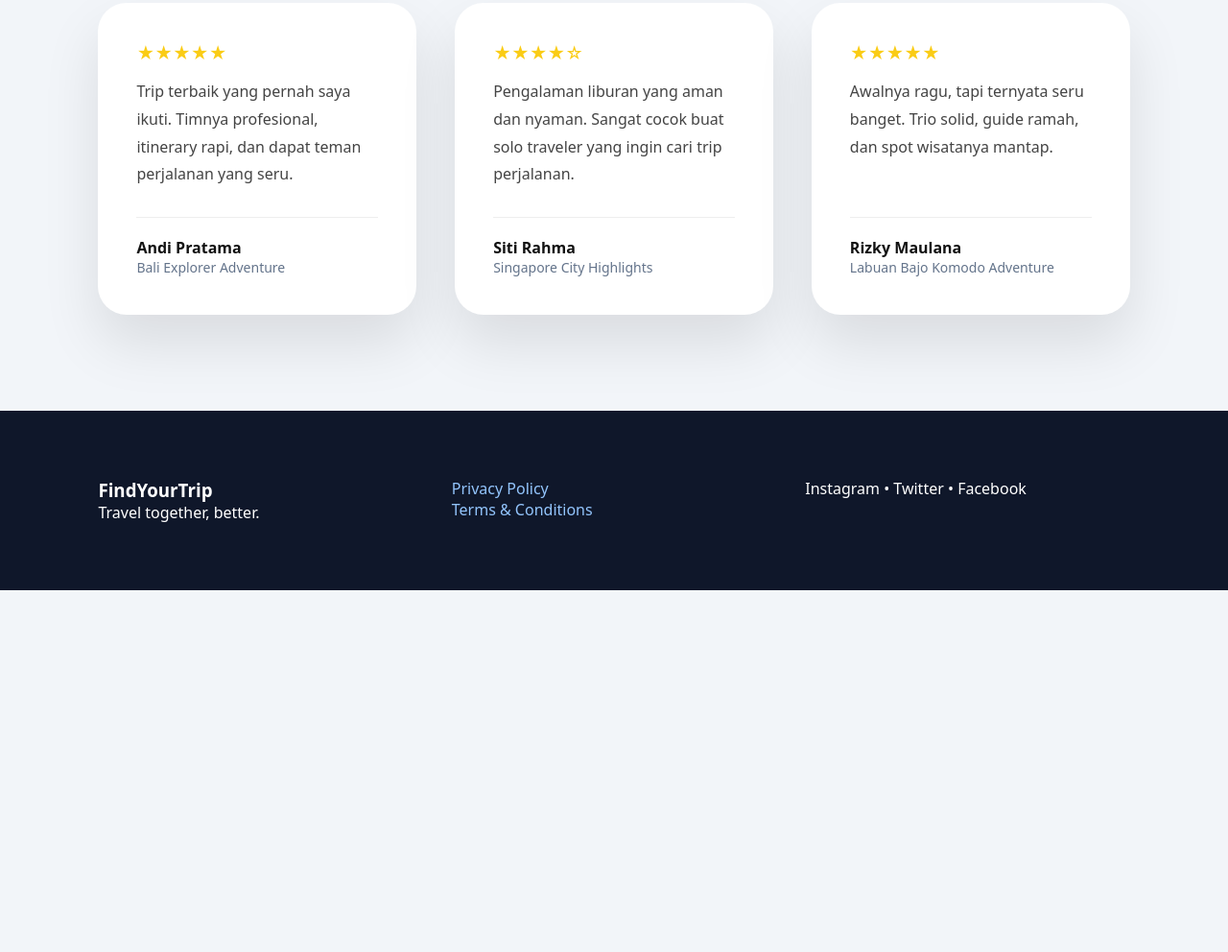
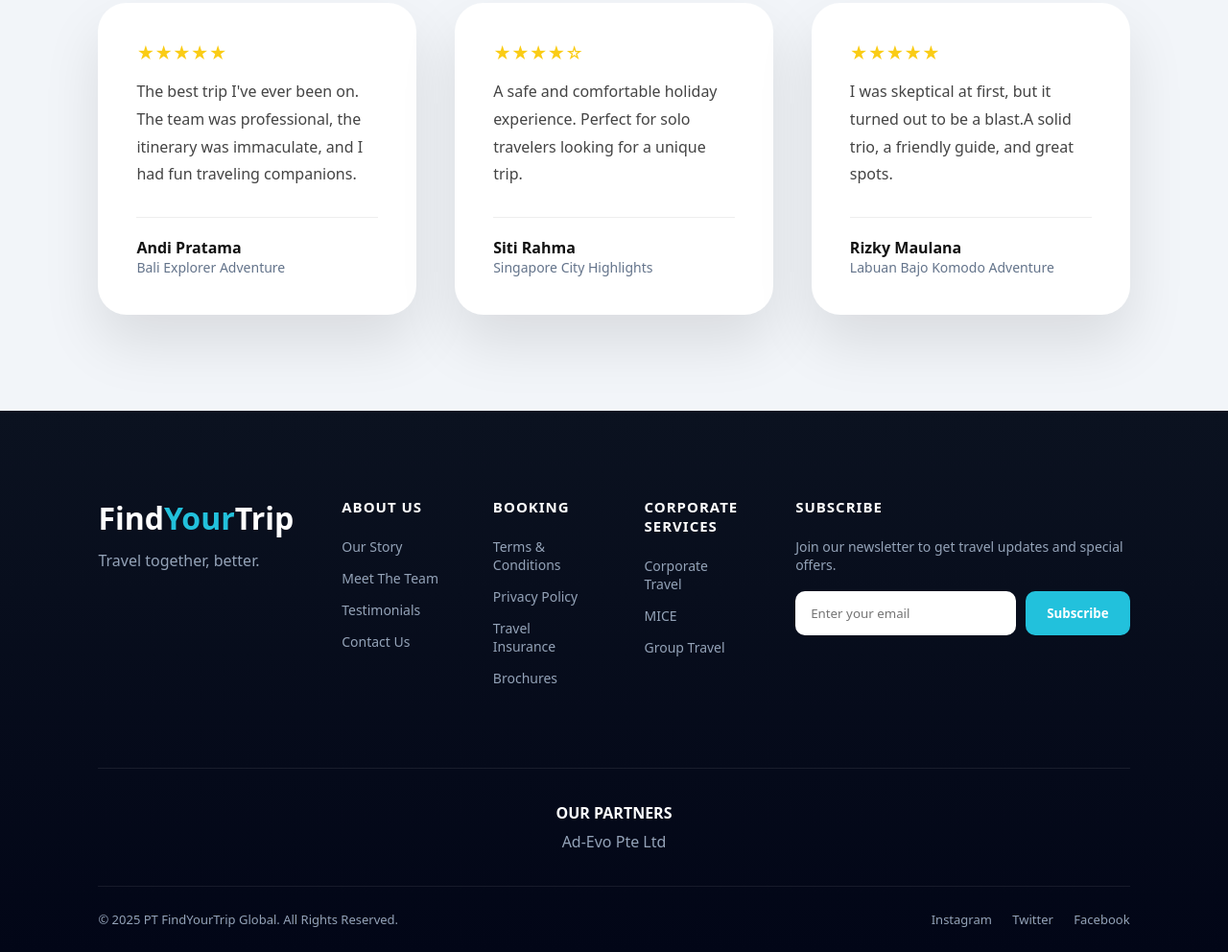
Before and after one commit to fedev1305-ctrl/testtravel, a plain HTML site: page reviews.html in a window 1280 px wide. Shown: the part 772-1764 px from the top of the page at 96% size. Before the commit the page ends 1387 px from the top, so only its background shows below. Drawn offline with Linux system fonts and the light colour scheme.

Commit message:
Update reviews.html

```diff
--- a/reviews.html
+++ b/reviews.html
@@ -153,27 +153,126 @@ section{
 }
 
 /* ================= FOOTER ================= */
-footer{
-  background:#0f172a;
-  color:#fff;
-  padding:70px 8%;
-}
-.footer-grid{
-  display:grid;
-  grid-template-columns:repeat(3,1fr);
-  gap:30px;
-}
-footer a{
-  color:#93c5fd;
-  text-decoration:none;
+.footer{
+  background:linear-gradient(180deg,#0b1220,#020617);
+  color:#cbd5f5;
+  padding:90px 8% 0;
 }
 
-/* ================= RESPONSIVE ================= */
-@media(max-width:900px){
-  .review-grid{
+.footer-container{
+  display:grid;
+  grid-template-columns:1.3fr 1fr 1fr 1fr 1.6fr;
+  gap:50px;
+  padding-bottom:70px;
+}
+
+.footer-brand h2{
+  font-size:32px;
+  color:#fff;
+  font-weight:800;
+}
+.footer-brand span{
+  color:var(--primary);
+}
+.footer-brand p{
+  margin-top:12px;
+  color:#94a3b8;
+}
+
+.footer-col h4,
+.footer-subscribe h4{
+  font-size:15px;
+  margin-bottom:22px;
+  color:#fff;
+  letter-spacing:1px;
+}
+
+.footer-col a{
+  display:block;
+  text-decoration:none;
+  color:#94a3b8;
+  margin-bottom:14px;
+  font-size:14px;
+}
+.footer-col a:hover{
+  color:#fff;
+}
+
+.footer-subscribe p{
+  font-size:14px;
+  color:#94a3b8;
+  margin-bottom:18px;
+}
+
+.subscribe-box{
+  display:flex;
+  gap:10px;
+}
+.subscribe-box input{
+  flex:1;
+  padding:14px 16px;
+  border-radius:10px;
+  border:none;
+  outline:none;
+}
+.subscribe-box button{
+  padding:14px 22px;
+  border:none;
+  border-radius:10px;
+  background:var(--primary);
+  color:#fff;
+  font-weight:600;
+  cursor:pointer;
+}
+
+/* PARTNER */
+.footer-partner{
+  border-top:1px solid rgba(255,255,255,.08);
+  padding:35px 0;
+  text-align:center;
+}
+.footer-partner h4{
+  color:#fff;
+  margin-bottom:8px;
+}
+.footer-partner p{
+  color:#94a3b8;
+}
+
+/* BOTTOM */
+.footer-bottom{
+  border-top:1px solid rgba(255,255,255,.08);
+  padding:25px 0;
+  display:flex;
+  justify-content:space-between;
+  align-items:center;
+  font-size:13px;
+  color:#94a3b8;
+}
+.footer-social a{
+  margin-left:18px;
+  text-decoration:none;
+  color:#94a3b8;
+}
+.footer-social a:hover{
+  color:#fff;
+}
+
+@media(max-width:1000px){
+  .footer-container{
+    grid-template-columns:1fr 1fr;
+  }
+}
+@media(max-width:600px){
+  .footer-container{
     grid-template-columns:1fr;
   }
+  .footer-bottom{
+    flex-direction:column;
+    gap:15px;
+  }
 }
+
 </style>
 </head>
 
@@ -199,17 +298,17 @@ footer a{
  <img src="travel.png" alt="FindYourTrio Support">
   <div class="hero-content">
     <h1>User Reviews</h1>
-    <p>Pengalaman nyata dari para traveler FindYourTrip</p>
+    <p>Real experiences from FindYourTrip travelers</p>
   </div>
 </div>
 
 
 
 <section>
-  <h2 class="section-title">Apa Kata Mereka?</h2>
+  <h2 class="section-title">What Do They Say?</h2>
   <p class="section-desc">
-    Kepuasan pelanggan adalah prioritas kami.
-    Berikut beberapa ulasan dari traveler yang telah bergabung bersama FindYourTrip.
+   Customer satisfaction is our priority.
+Here are some reviews from travelers who have joined FindYourTrip.
   </p>
 
   <div class="review-grid">
@@ -217,8 +316,7 @@ footer a{
     <div class="review-card">
       <div class="stars">★★★★★</div>
       <div class="review-text">
-        Trip terbaik yang pernah saya ikuti. Timnya profesional,
-        itinerary rapi, dan dapat teman perjalanan yang seru.
+       The best trip I've ever been on. The team was professional, the itinerary was immaculate, and I had fun traveling companions.
       </div>
       <div class="user">
         <div class="user-name">Andi Pratama</div>
@@ -229,8 +327,7 @@ footer a{
     <div class="review-card">
       <div class="stars">★★★★☆</div>
       <div class="review-text">
-        Pengalaman liburan yang aman dan nyaman.
-        Sangat cocok buat solo traveler yang ingin cari trip perjalanan.
+        A safe and comfortable holiday experience. Perfect for solo travelers looking for a unique trip.
       </div>
       <div class="user">
         <div class="user-name">Siti Rahma</div>
@@ -241,8 +338,7 @@ footer a{
     <div class="review-card">
       <div class="stars">★★★★★</div>
       <div class="review-text">
-        Awalnya ragu, tapi ternyata seru banget.
-        Trio solid, guide ramah, dan spot wisatanya mantap.
+       I was skeptical at first, but it turned out to be a blast.A solid trio, a friendly guide, and great spots.
       </div>
       <div class="user">
         <div class="user-name">Rizky Maulana</div>
@@ -253,18 +349,67 @@ footer a{
   </div>
 </section>
 
-<footer>
-  <div class="footer-grid">
-    <div>
-      <h3>FindYourTrip</h3>
+<!-- FOOTER -->
+<footer class="footer">
+  <div class="footer-container">
+
+    <!-- BRAND -->
+    <div class="footer-brand">
+      <h2>Find<span>Your</span>Trip</h2>
       <p>Travel together, better.</p>
     </div>
-    <div>
-      <a href="#">Privacy Policy</a><br>
+
+    <!-- ABOUT -->
+    <div class="footer-col">
+      <h4>ABOUT US</h4>
+      <a href="#">Our Story</a>
+      <a href="#">Meet The Team</a>
+      <a href="#">Testimonials</a>
+      <a href="#">Contact Us</a>
+    </div>
+
+    <!-- BOOKING -->
+    <div class="footer-col">
+      <h4>BOOKING</h4>
       <a href="#">Terms & Conditions</a>
+      <a href="#">Privacy Policy</a>
+      <a href="#">Travel Insurance</a>
+      <a href="#">Brochures</a>
     </div>
-    <div>
-      Instagram • Twitter • Facebook
+
+    <!-- CORPORATE -->
+    <div class="footer-col">
+      <h4>CORPORATE SERVICES</h4>
+      <a href="#">Corporate Travel</a>
+      <a href="#">MICE</a>
+      <a href="#">Group Travel</a>
+    </div>
+
+    <!-- SUBSCRIBE -->
+    <div class="footer-subscribe">
+      <h4>SUBSCRIBE</h4>
+      <p>Join our newsletter to get travel updates and special offers.</p>
+      <div class="subscribe-box">
+        <input type="email" placeholder="Enter your email">
+        <button>Subscribe</button>
+      </div>
+    </div>
+
+  </div>
+
+  <!-- PARTNER -->
+  <div class="footer-partner">
+    <h4>OUR PARTNERS</h4>
+    <p>Ad-Evo Pte Ltd</p>
+  </div>
+
+  <!-- BOTTOM -->
+  <div class="footer-bottom">
+    <p>© 2025 PT FindYourTrip Global. All Rights Reserved.</p>
+    <div class="footer-social">
+      <a href="#">Instagram</a>
+      <a href="#">Twitter</a>
+      <a href="#">Facebook</a>
     </div>
   </div>
 </footer>
```
